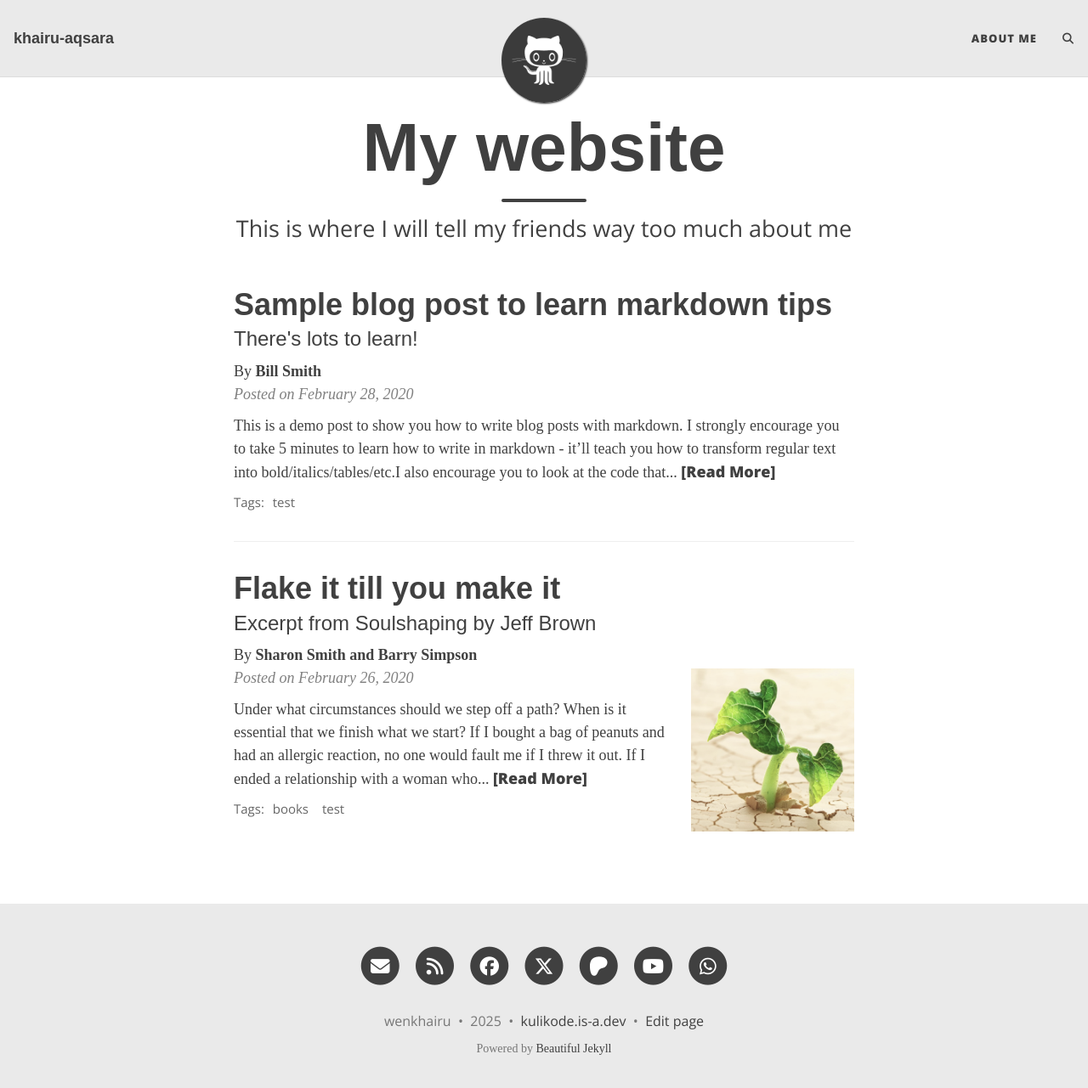
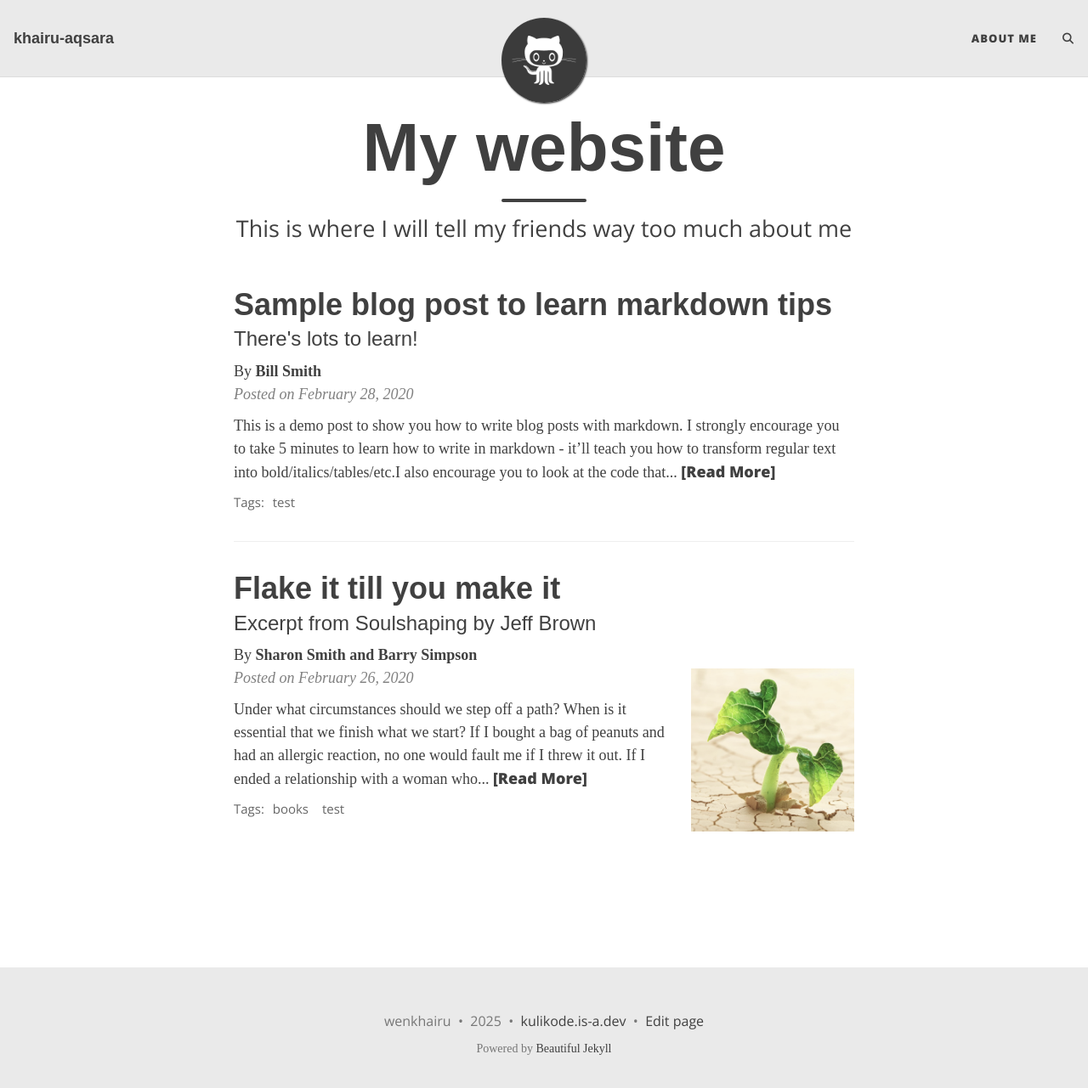
Before and after one commit to khairu-aqsara/khairu-aqsara.github.io, a Jekyll site: the page built from index.html, in a window 1280 px wide and 1295 px high. Shown: the top 1281 px of the window at 85% size. Built offline with Jekyll 4.4.1, drawn with Linux system fonts in a browser that asks for light colours; some web fonts are replaced; the list of posts is cut into pages by our own code; comment, search, counter and statistics services are not loaded.

Commit message:
Remove social media icons from footer and apply Funnel Display font globally to all pages

```diff
--- a/_includes/footer.html
+++ b/_includes/footer.html
@@ -2,7 +2,6 @@
   <div class="container-md beautiful-jekyll-footer">
     <div class="row">
       <div class="col-xl-8 offset-xl-2 col-lg-10 offset-lg-1">
-      {% include social-networks-links.html %}
       {% if page.footer-extra %}
         <div class="footer-custom-content">
           {% for file in page.footer-extra %}
--- a/assets/css/custom-styles.css
+++ b/assets/css/custom-styles.css
@@ -1,16 +1,30 @@
 /* Custom styles for khairu-aqsara blog */
 
-/* Apply Funnel Display font to all titles and headings */
+/* Override the CSS variables to apply Funnel Display font globally to all headers */
+:root {
+  --header-font: "Funnel Display", 'Open Sans', 'Helvetica Neue', Helvetica, Arial, sans-serif;
+}
+
+/* Apply Funnel Display font with optical sizing to all titles and headings */
 h1, h2, h3, h4, h5, h6,
 .navbar-custom .navbar-brand,
 .intro-header .page-heading h1,
 .intro-header .post-heading h1,
 .post-preview a h2,
+.post-preview a h3,
+.post-preview a h4,
 .blog-post h1,
 .blog-post h2,
 .blog-post h3,
-.blog-post h4 {
-  font-family: "Funnel Display", sans-serif;
+.blog-post h4,
+.pager li a,
+article h1,
+article h2,
+article h3,
+article h4,
+article h5,
+article h6 {
+  font-family: "Funnel Display", sans-serif !important;
   font-optical-sizing: auto;
   font-style: normal;
 }
```
